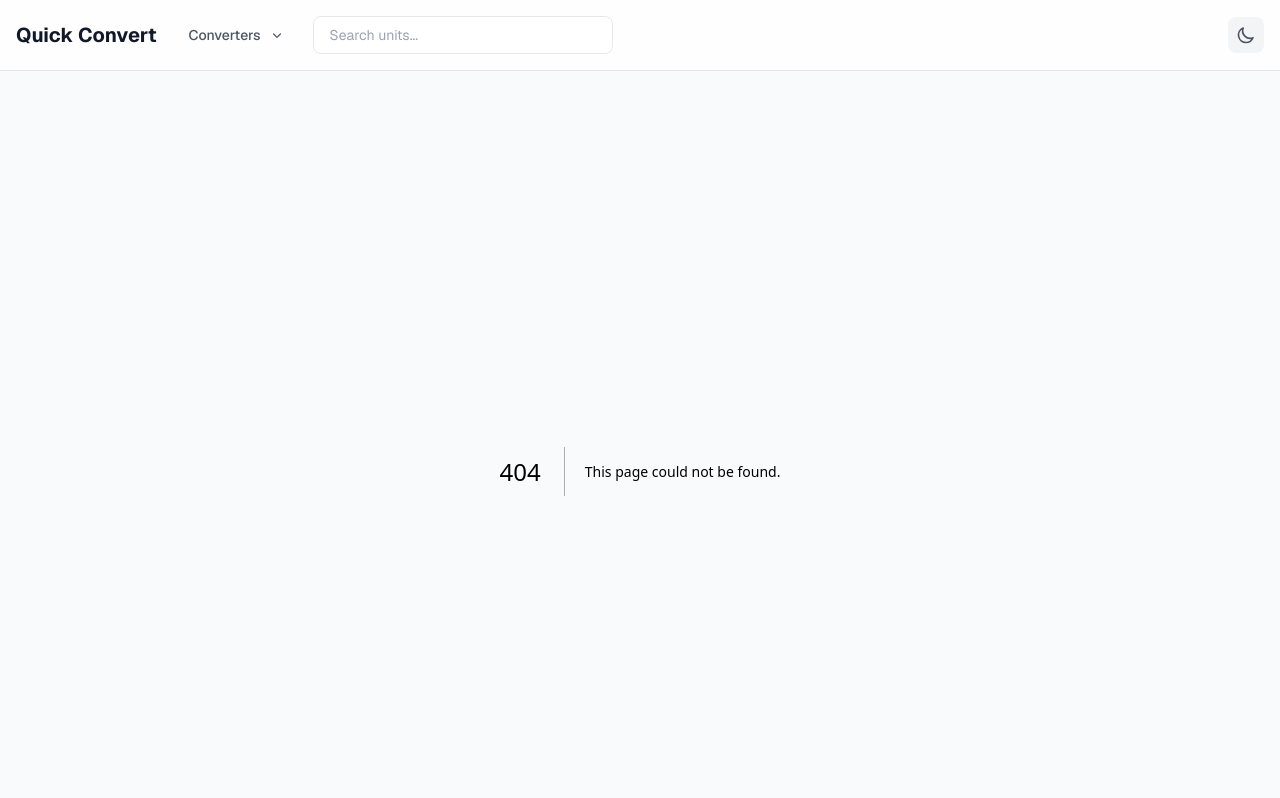
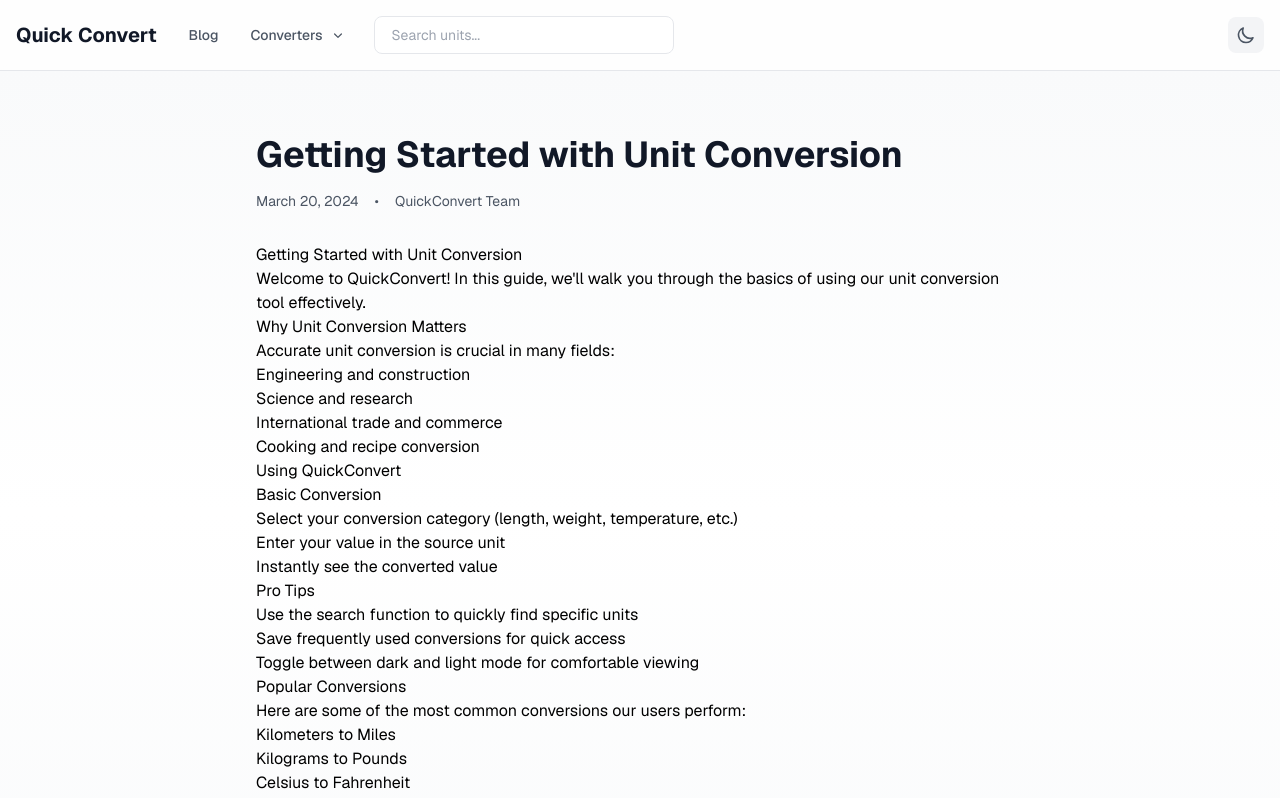
Before and after one commit to groschi24/QuickConvert, a Next.js app: page /blog/getting-started-with-unit-conversion in a window 1280 px wide. Before the commit this address had no page. Shown: the top 798 px of the page. Built offline with nearby package versions, Linux system fonts and the light colour scheme.

Commit message:
add blog page

```diff
--- /dev/null
+++ b/src/app/blog/[slug]/page.tsx
@@ -0,0 +1,53 @@
+import fs from "fs";
+import path from "path";
+import matter from "gray-matter";
+import { MDXRemote } from "next-mdx-remote/rsc";
+
+export async function generateStaticParams() {
+  const postsDirectory = path.join(process.cwd(), "src/content/blog");
+  const files = fs.readdirSync(postsDirectory);
+
+  return files.map((fileName) => ({
+    slug: fileName.replace(/.mdx$/, ""),
+  }));
+}
+
+export default async function BlogPost({
+  params,
+}: {
+  params: Promise<{ slug: string }>;
+}) {
+  const { slug } = await params;
+  const filePath = path.join(process.cwd(), `src/content/blog/${slug}.mdx`);
+  const fileContents = fs.readFileSync(filePath, "utf8");
+  const { data, content } = matter(fileContents);
+
+  return (
+    <div className="font-inter flex min-h-screen flex-col bg-gradient-to-b from-gray-50 via-white to-gray-50 dark:from-[#151515] dark:via-[#000000] dark:to-[#151515]">
+      <div className="relative overflow-hidden">
+        <div className="absolute inset-0 bg-[linear-gradient(to_right,#8080800a_1px,transparent_1px),linear-gradient(to_bottom,#8080800a_1px,transparent_1px)] bg-[size:14px_24px] [mask-image:radial-gradient(ellipse_at_center,transparent_20%,black)]" />
+      </div>
+      <article className="container relative mx-auto flex-grow px-4 py-16">
+        <div className="mx-auto max-w-3xl">
+          <h1 className="mb-4 text-4xl font-bold text-gray-900 dark:text-[#ffffffee]">
+            {data.title}
+          </h1>
+          <div className="mb-8 flex items-center space-x-4 text-sm text-gray-600 dark:text-[#ffffff80]">
+            <time dateTime={data.date}>
+              {new Date(data.date).toLocaleDateString("en-US", {
+                year: "numeric",
+                month: "long",
+                day: "numeric",
+              })}
+            </time>
+            <span>•</span>
+            <span>{data.author}</span>
+          </div>
+          <div className="prose prose-lg prose-gray dark:prose-invert prose-headings:text-gray-900 dark:prose-headings:text-[#ffffffee] prose-a:text-indigo-600 dark:prose-a:text-indigo-400 prose-strong:text-gray-900 dark:prose-strong:text-[#ffffffee] prose-code:text-gray-900 dark:prose-code:text-[#ffffffee] prose-pre:bg-gray-100 dark:prose-pre:bg-[#151515] prose-pre:text-gray-900 dark:prose-pre:text-[#ffffffee] prose-blockquote:text-gray-700 dark:prose-blockquote:text-[#ffffffaa] prose-li:text-gray-700 dark:prose-li:text-[#ffffffaa] max-w-none dark:text-[#ffffffcc]">
+            <MDXRemote source={content} />
+          </div>
+        </div>
+      </article>
+    </div>
+  );
+}
--- /dev/null
+++ b/src/app/blog/page.tsx
@@ -0,0 +1,83 @@
+import fs from "fs";
+import path from "path";
+import matter from "gray-matter";
+import Link from "next/link";
+
+type BlogPost = {
+  slug: string;
+  title: string;
+  date: string;
+  author: string;
+  description: string;
+};
+
+async function getBlogPosts(): Promise<BlogPost[]> {
+  const postsDirectory = path.join(process.cwd(), "src/content/blog");
+  const files = fs.readdirSync(postsDirectory);
+
+  const posts = files
+    .filter((fileName) => fileName.endsWith(".mdx"))
+    .map((fileName) => {
+      const slug = fileName.replace(/\.mdx$/, "");
+      const filePath = path.join(postsDirectory, fileName);
+      const fileContents = fs.readFileSync(filePath, "utf8");
+      const { data } = matter(fileContents);
+
+      return {
+        slug,
+        title: data.title,
+        date: data.date,
+        author: data.author,
+        description: data.description,
+      };
+    })
+    .sort((a, b) => new Date(b.date).getTime() - new Date(a.date).getTime());
+
+  return posts;
+}
+
+export default async function BlogPage() {
+  const posts = await getBlogPosts();
+
+  return (
+    <div className="font-inter flex min-h-screen flex-col bg-gradient-to-b from-gray-50 via-white to-gray-50 dark:from-[#151515] dark:via-[#000000] dark:to-[#151515]">
+      <div className="relative overflow-hidden">
+        <div className="absolute inset-0 bg-[linear-gradient(to_right,#8080800a_1px,transparent_1px),linear-gradient(to_bottom,#8080800a_1px,transparent_1px)] bg-[size:14px_24px] [mask-image:radial-gradient(ellipse_at_center,transparent_20%,black)]" />
+      </div>
+      <div className="container relative mx-auto flex-grow px-4 py-16">
+        <h1 className="mb-16 bg-gradient-to-r from-indigo-600 via-indigo-500 to-indigo-400 bg-clip-text text-center text-6xl font-extrabold tracking-tight text-transparent lg:text-7xl">
+          Blog
+        </h1>
+        <div className="mx-auto max-w-4xl space-y-8">
+          {posts.map((post) => (
+            <Link
+              key={post.slug}
+              href={`/blog/${post.slug}`}
+              className="group block rounded-2xl border border-gray-200 bg-white/90 p-8 shadow-lg backdrop-blur-lg transition-all duration-300 hover:scale-[1.02] hover:border-gray-300 dark:border-[#ffffff10] dark:bg-[#151515]/90 dark:hover:border-[#ffffff20]"
+            >
+              <article>
+                <h2 className="mb-2 text-2xl font-bold text-gray-900 group-hover:text-indigo-600 dark:text-[#ffffffee] dark:group-hover:text-indigo-400">
+                  {post.title}
+                </h2>
+                <div className="mb-4 flex items-center space-x-4 text-sm text-gray-600 dark:text-[#ffffff80]">
+                  <time dateTime={post.date}>
+                    {new Date(post.date).toLocaleDateString("en-US", {
+                      year: "numeric",
+                      month: "long",
+                      day: "numeric",
+                    })}
+                  </time>
+                  <span>•</span>
+                  <span>{post.author}</span>
+                </div>
+                <p className="text-gray-600 dark:text-[#ffffffaa]">
+                  {post.description}
+                </p>
+              </article>
+            </Link>
+          ))}
+        </div>
+      </div>
+    </div>
+  );
+}
--- a/src/components/TopBar.tsx
+++ b/src/components/TopBar.tsx
@@ -64,6 +64,12 @@
             Quick Convert
           </Link>
           <div className="hidden items-center space-x-8 md:flex">
+            <Link
+              href="/blog"
+              className="text-sm font-medium text-gray-600 transition-colors hover:text-gray-900 dark:text-[#ffffff80] dark:hover:text-white"
+            >
+              Blog
+            </Link>
             <Menu as="div" className="relative inline-block text-left">
               <MenuButton className="inline-flex items-center text-sm font-medium text-gray-600 transition-colors hover:text-gray-900 dark:text-[#ffffff80] dark:hover:text-white">
                 Converters
--- /dev/null
+++ b/src/content/blog/getting-started-with-unit-conversion.mdx
@@ -0,0 +1,46 @@
+---
+title: "Getting Started with Unit Conversion"
+date: "2024-03-20"
+author: "QuickConvert Team"
+description: "Learn how to effectively use QuickConvert for all your unit conversion needs"
+---
+
+# Getting Started with Unit Conversion
+
+Welcome to QuickConvert! In this guide, we'll walk you through the basics of using our unit conversion tool effectively.
+
+## Why Unit Conversion Matters
+
+Accurate unit conversion is crucial in many fields:
+
+- Engineering and construction
+- Science and research
+- International trade and commerce
+- Cooking and recipe conversion
+
+## Using QuickConvert
+
+### Basic Conversion
+
+1. Select your conversion category (length, weight, temperature, etc.)
+2. Enter your value in the source unit
+3. Instantly see the converted value
+
+### Pro Tips
+
+- Use the search function to quickly find specific units
+- Save frequently used conversions for quick access
+- Toggle between dark and light mode for comfortable viewing
+
+## Popular Conversions
+
+Here are some of the most common conversions our users perform:
+
+- Kilometers to Miles
+- Kilograms to Pounds
+- Celsius to Fahrenheit
+- Liters to Gallons
+
+## Conclusion
+
+Unit conversion doesn't have to be complicated. With QuickConvert, you have a reliable, easy-to-use tool at your fingertips. Start converting units with confidence today!
```
Also changed, not shown: mdx.config.js (added, +12 -0 lines), package.json (+20 -11 lines), 1 other file (tests, documents, lock files or other folders).
